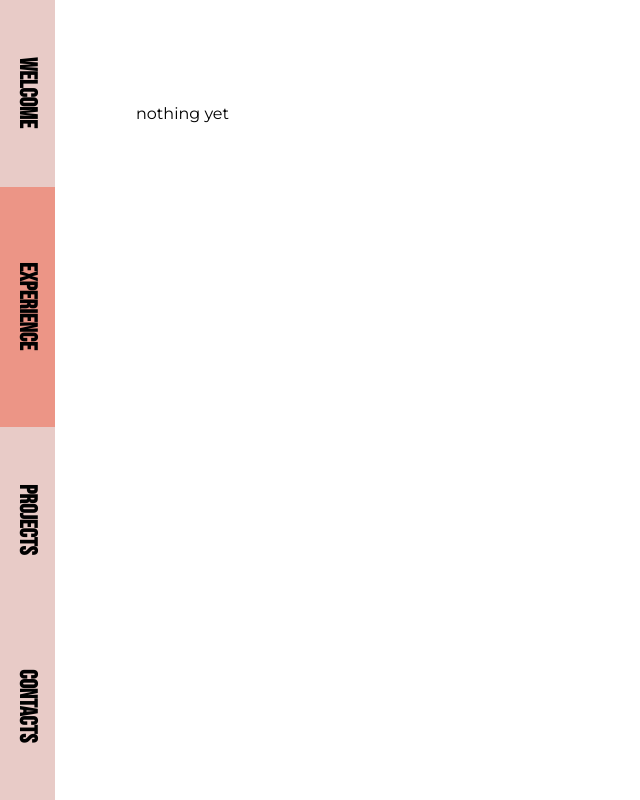
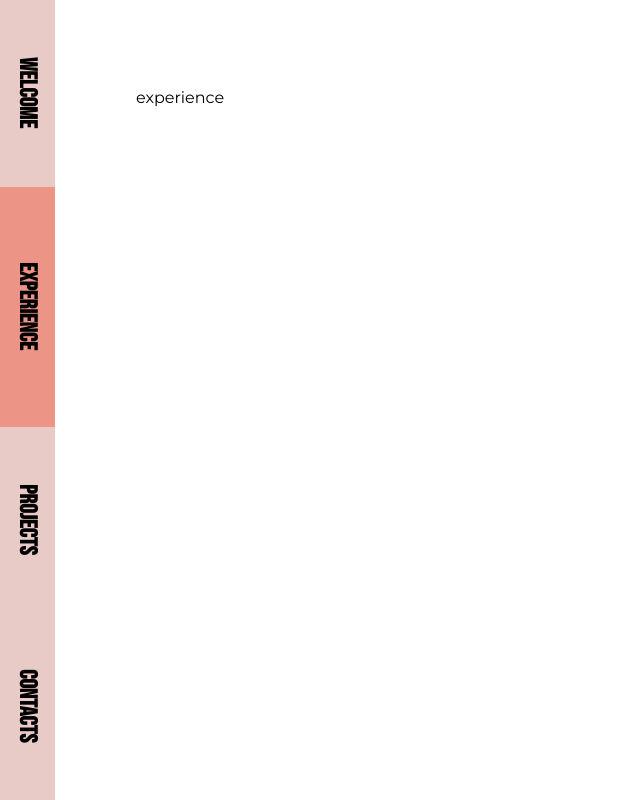
Before and after one commit to AlimovaKatrin/CV-app, a React (Create React App) app: page /welcome in a window 1280 px wide. Both pictures are taken after a click on the element "EXPERIENCE". Shown: the whole page, without its empty margins (0-640 px from the left). Built offline with nearby package versions, Linux system fonts and the light colour scheme.

Commit message:
experience page started

```diff
--- a/src/components/Router/Routing.js
+++ b/src/components/Router/Routing.js
@@ -2,6 +2,7 @@ import { Switch, Route, Redirect } from 'react-router-dom';
 import routes from '../../utils/routes.json';
 import ProjectPage from '../../pages/Projects-page/Project-page';
 import WelcomePage from '../../pages/Welcome-page/Welcome-page';
+import ExperiencePage from '../../pages/Experience-page/Experience-page';
 
 function Routing ( props ) {
     return (
@@ -15,9 +16,7 @@ function Routing ( props ) {
                 </Route>
                 <Route exact path={routes.welcome.url} component={WelcomePage}/>
                 <Route path={routes.experience.url}>
-                    <p>
-                        nothing yet
-                    </p>
+                   <ExperiencePage/>
                 </Route>
                 <Route path={routes.projects.url} component={ProjectPage}/>
                 <Route path={routes.experience.url}>
--- /dev/null
+++ b/src/pages/Experience-page/Experience-page.js
@@ -0,0 +1,9 @@
+import style from './Experience-page.module.scss';
+
+function ExperiencePage ( props ) {
+    return (
+        <div>experience</div>
+    );
+}
+
+export default ExperiencePage;
```
Also changed, not shown: src/pages/Experience-page/Experience-page.module.scss (added).
